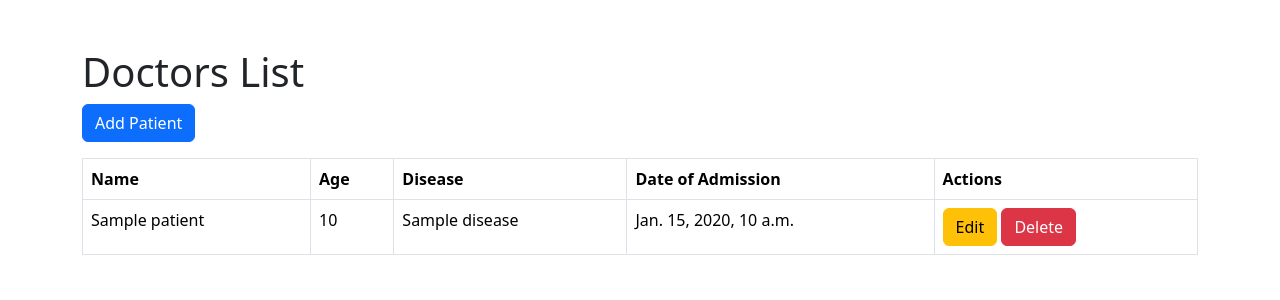
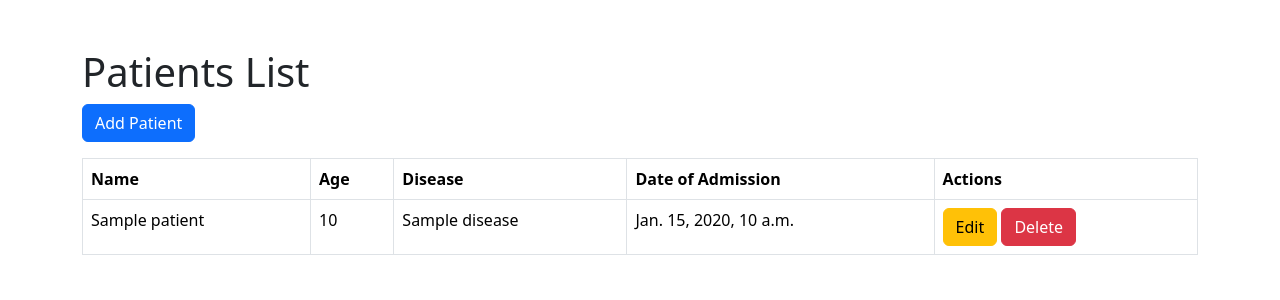
Before and after one commit to vdhawan2003/python_september2024, a Django app: template Final Project/PatientRecord/PatientApp/templates/patient_list.html in a window 1280 px wide. Shown: the part 24-324 px from the top of the page. Run offline with Django 5.2, Linux system fonts and the light colour scheme; the template is opened without the code that fills it: most values are stand-ins (such as "Sample title", 1, 10 or a date in 2020); data that the repository does not hold is empty.

Commit message:
Patient list updated

```diff
--- a/Final Project/PatientRecord/PatientApp/templates/patient_list.html
+++ b/Final Project/PatientRecord/PatientApp/templates/patient_list.html
@@ -1,7 +1,7 @@
 {%extends 'base.html' %}
 {%block content%}
 <div class="container mt-5">
-    <h1>Doctors List</h1>
+    <h1>Patients List</h1>
     <a href="{% url 'patient_create' %}" class="btn btn-primary mb-3">Add Patient</a>
     <table class="table table-bordered">
         <thead>
```
